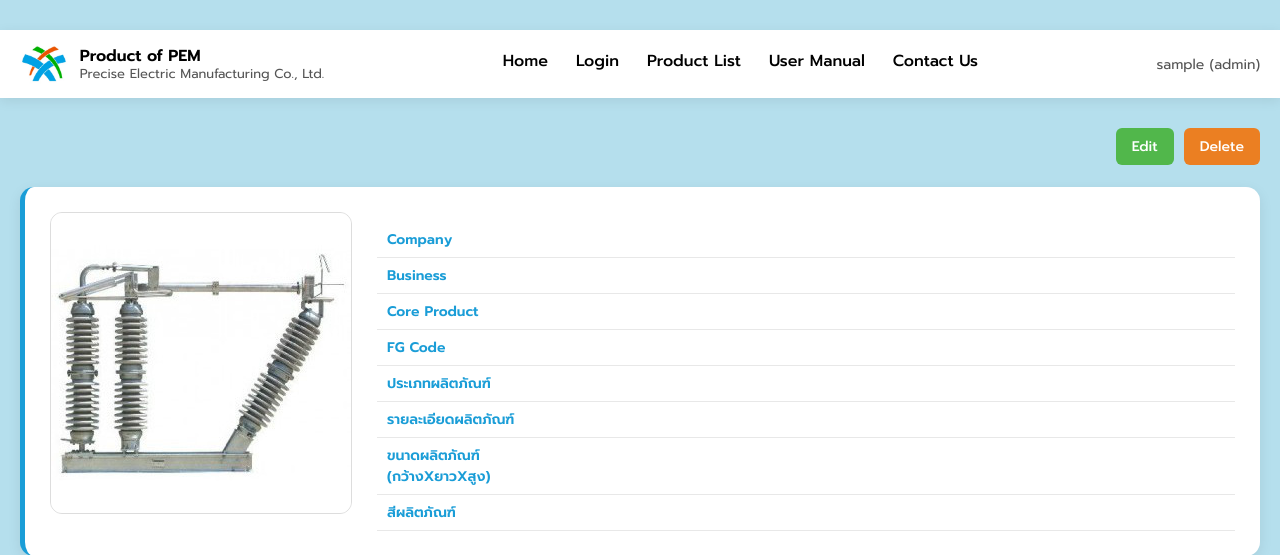
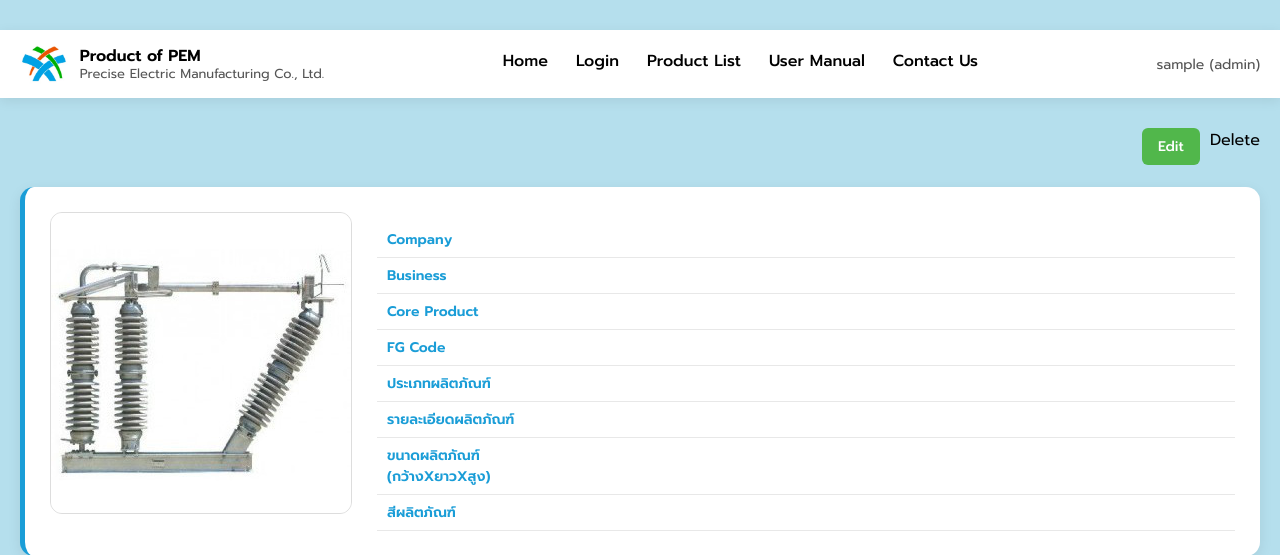
Before and after one commit to LehmonGIT/MiTProject-Precise, a Flask app: page /product/1 in a window 1280 px wide. Shown: the top 555 px of the page. Run offline with Flask 3, Linux system fonts and the light colour scheme; the visitor is signed in with stand-in values (Sample User, id 1); a database or web service that is not in the repository returns one stand-in record (values such as "Sample title"); some libraries are stand-ins or nearby versions.

Commit message:
feat: delete error

```diff
--- a/templates/view.html
+++ b/templates/view.html
@@ -273,7 +273,7 @@
         {% endif %}
 
         {% if session.role in ["admin"] %}
-        <button class="btn-main btn-red" onclick="confirmDelete({{ product.id }})">
+        <!-- <button class="btn-main btn-red" onclick="confirmDelete({{ product.id }})"> -->
             Delete
         </button>
         {% endif %}
```
